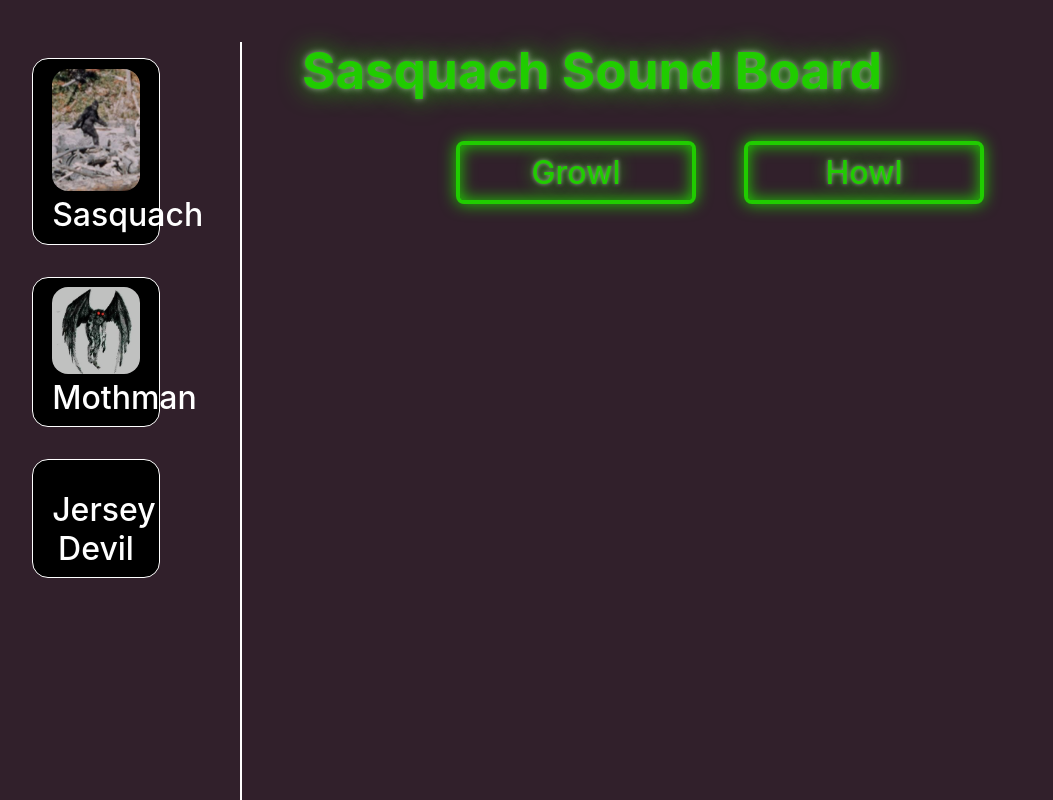
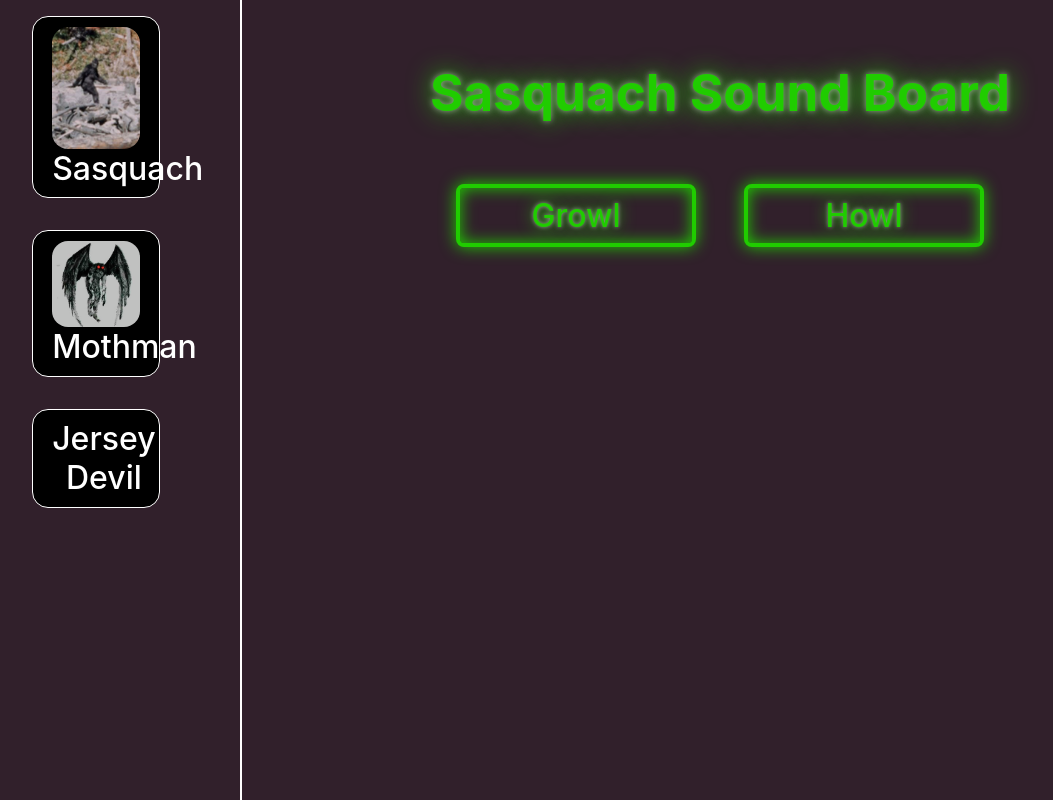
Before and after one commit to Bryandalton/cryptidsoundboard, a React (Vite) app: page / in a window 1280 px wide. Shown: the whole page, without its empty margins (48-1101 px from the left). Built offline with nearby package versions, Linux system fonts and the light colour scheme.

Commit message:
blue theme added

```diff
--- a/src/App.css
+++ b/src/App.css
@@ -2,13 +2,13 @@
   --grn-neon: #20cc00;
   --blk-bg: hsl(323 21% 16%);
   --red-neon: #eb3f62;
+  --blue-neon: #0088ff;
 }
 
 #root {
   width: 100vw;
   height: 100vh;
   margin: 0 auto;
-  /* padding: 2rem; */
   text-align: center;
   background-color: var(--blk-bg);
 }
--- a/src/assets/data.js
+++ b/src/assets/data.js
@@ -1,7 +1,7 @@
 const sasquach = {
   name: "Sasquach",
   image: "./images/bigfoot.JPG",
-  sounds: ["rawr", "grr", "whoop", "reasonable", "fart", "hungry"],
+  // sounds: ["rawr", "grr", "whoop", "reasonable", "fart", "hungry"],
   theme: "green",
   buttons: [
     {
@@ -22,8 +22,12 @@ const mothman = {
   theme: "red",
   buttons: [
     {
-      label: "Rawr",
-      sound: "snd_explosion",
+      label: "Noise",
+      sound: "Mothman",
+    },
+    {
+      label: "Wings",
+      sound: "mothmanwingflap",
     },
   ],
 };
@@ -32,11 +36,11 @@ const jerseydevil = {
   name: "Jersey Devil",
   images: "./images/jerseydevil.jpg",
   sounds: ["Wee-Snaw"],
-  theme: "red",
+  theme: "blue",
   buttons: [
     {
-      label: "Wee-Snaw",
-      sound: "snd_explosion",
+      label: "Breath",
+      sound: "jerseydevil",
     },
   ],
 };
--- a/src/index.css
+++ b/src/index.css
@@ -52,16 +52,3 @@ button:focus,
 button:focus-visible {
   outline: 4px auto -webkit-focus-ring-color;
 }
-
-@media (prefers-color-scheme: light) {
-  :root {
-    color: #213547;
-    background-color: #ffffff;
-  }
-  a:hover {
-    color: #747bff;
-  }
-  button {
-    background-color: #f9f9f9;
-  }
-}
--- a/src/pages/components/cryptidCard.jsx
+++ b/src/pages/components/cryptidCard.jsx
@@ -2,6 +2,8 @@ import React from "react";
 import styled from "styled-components";
 
 const StyledCard = styled.button`
+  display: flex;
+  flex-direction: column;
   border: white 1px solid;
   color: white; /*temp*/
   border-radius: 1rem;
@@ -11,7 +13,10 @@ const StyledCard = styled.button`
   background-color: black;
 
   p {
+    flex: 1 1 auto;
     font-size: 2em;
+    min-width: 0;
+    min-height: 0;
     margin: 0;
   }
 
@@ -26,7 +31,7 @@ const StyledCard = styled.button`
     }
   }
 `;
-function CryptidCard({image, name, onClick}) {
+function CryptidCard({ image, name, onClick }) {
   return (
     <StyledCard onClick={onClick}>
       <img src={image}></img>
--- a/src/pages/components/soundButton.jsx
+++ b/src/pages/components/soundButton.jsx
@@ -34,6 +34,18 @@ const StyledButton = styled.button`
       text-shadow: none;
     }
   }
+  .theme-blue &{
+    color: var(--blue-neon);
+    background-color: hsl(323 21% 16%);
+    border: var(--blue-neon) 0.125em solid;
+    text-shadow: 0 0 0.125em hsl(0 0% 100% / 0.5), 0 0 0.5em currentcolor;
+    box-shadow: inset 0 0 0.5em 0 var(--blue-neon), 0 0 0.5em 0 var(--blue-neon);
+    &:hover {
+      background: var(--blue-neon);
+      color: hsl(323 21% 16%);
+      text-shadow: none;
+  }
+  }
 `;
 
 function SoundButton({ label, sound }) {
--- a/src/pages/soundButtons.jsx
+++ b/src/pages/soundButtons.jsx
@@ -3,7 +3,7 @@ import SoundButton from "./components/soundButton";
 
 const SoundPanel = styled.section`
 
-`
+`;
 const SoundBoard = styled.div`
   display: grid;
   justify-content: center;
@@ -16,6 +16,9 @@ const SoundBoard = styled.div`
   }
 `;
 const BoardName = styled.h1`
+  margin: 0;
+  margin-left: 20vw;
+  padding:  4rem 0  4rem 0;
   color: var(--grn-neon);
   text-shadow: 0 0 0.125em hsl(0 0% 100% / 0.5), 0 0 0.5em currentcolor;
 
@@ -23,16 +26,22 @@ const BoardName = styled.h1`
     color: var(--red-neon);
     text-shadow: 0 0 0.125em hsl(0 0% 100% / 0.5), 0 0 0.5em currentcolor;
   }
+  .theme-blue &{
+    color: var(--blue-neon);
+    text-shadow: 0 0 0.125em hsl(0 0% 100% / 0.5), 0 0 0.5em currentcolor;
+  }
 `;
-export function SoundButtons({cryptid}) {
+export function SoundButtons({ cryptid }) {
   return (
     <SoundPanel className={`theme-${cryptid.theme}`}>
-     <BoardName>{`${cryptid.name} Sound Board`}</BoardName>
-    <SoundBoard>
-      {cryptid.buttons.map((button, idx) => {
-        return <SoundButton key={idx} label={button.label} sound={button.sound}/>
-      })}
-    </SoundBoard>
+      <BoardName>{`${cryptid.name} Sound Board`}</BoardName>
+      <SoundBoard>
+        {cryptid.buttons.map((button, idx) => {
+          return (
+            <SoundButton key={idx} label={button.label} sound={button.sound} />
+          );
+        })}
+      </SoundBoard>
     </SoundPanel>
   );
 }
--- a/src/soundMap.jsx
+++ b/src/soundMap.jsx
@@ -1,9 +1,15 @@
 import bigfoothowl from "./assets/sounds/bigfoothowl.wav";
 import bigfootgrowl from "./assets/sounds/bigfootgrowl.wav";
+import Mothman from "./assets/sounds/Mothman.mp3"
+import mothmanwingflap from "./assets/sounds/mothmanwingflap.mp3"
+import jerseydevil from "./assets/sounds/jerseydevil.mp3"
 
 const SoundMap ={
     "bigfoothowl": bigfoothowl,
     "bigfootgrowl": bigfootgrowl,
+    "Mothman" : Mothman,
+    "mothmanwingflap" : mothmanwingflap,
+    "jerseydevil" : jerseydevil,
 }
 
 export default (soundId) => {
```
